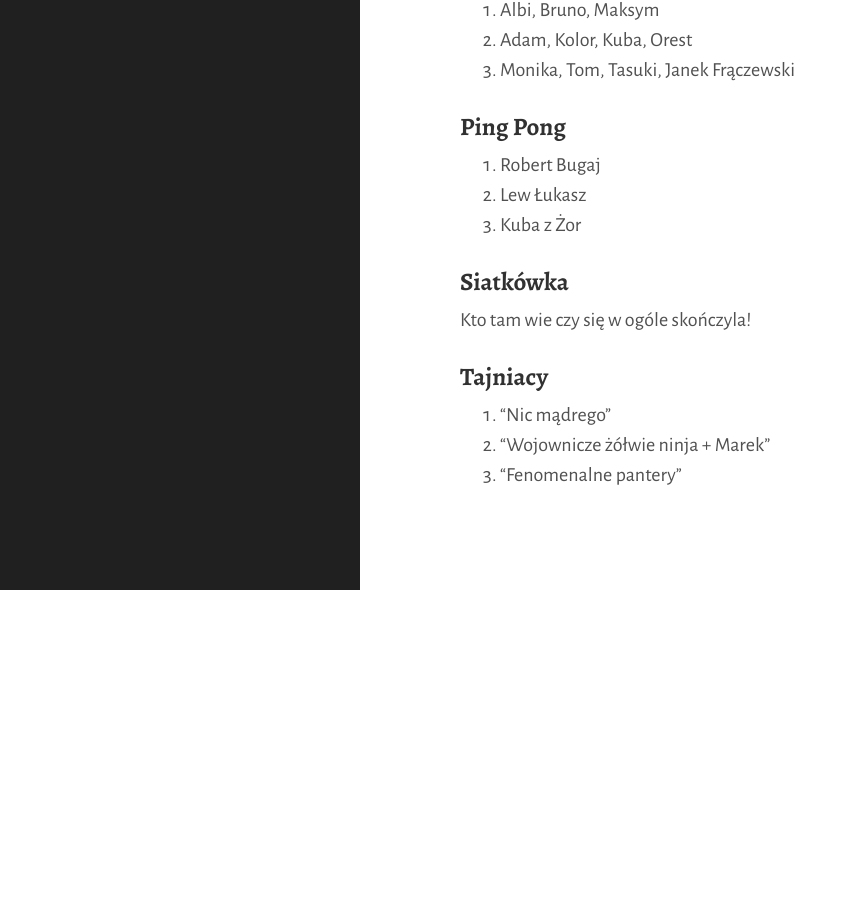
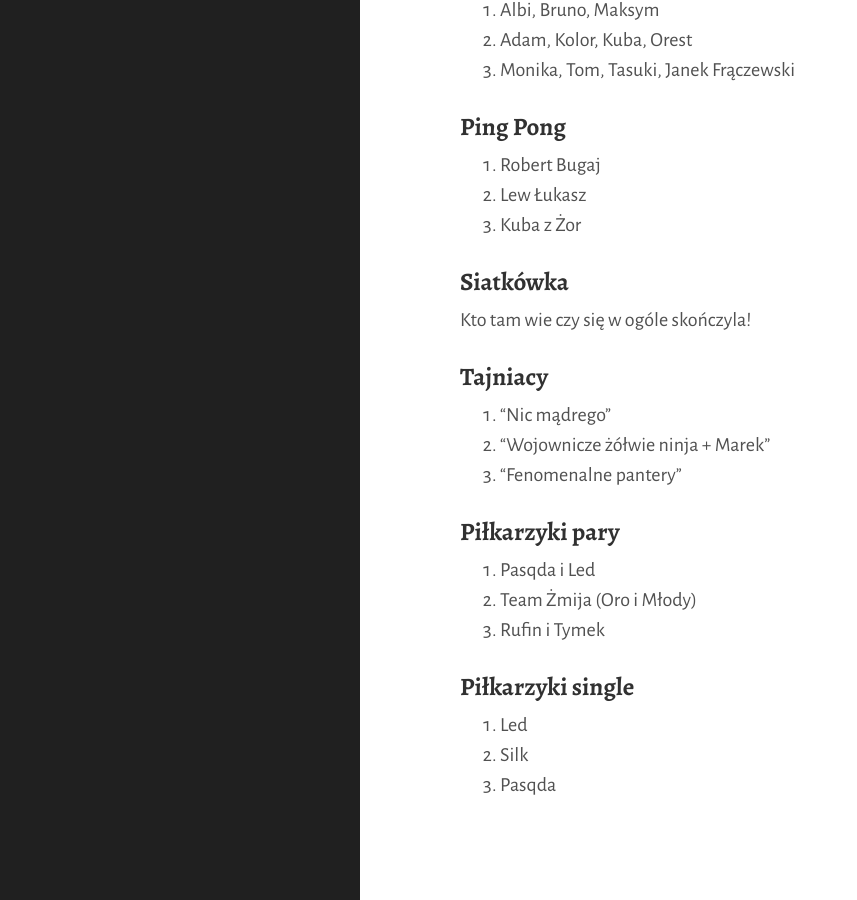
Before and after one commit to tasuki/lsg, a Jekyll site: the page built from 2023.md, in a window 1280 px wide and 900 px high, scrolled down 2570 px. Shown: the whole window, without its empty margins (0-857 px from the left). Built offline with Jekyll 4.4.1, drawn with Linux system fonts in a browser that asks for light colours; before the commit the page ends 3160 px from its top, so only the background shows below that.

Commit message:
Wyniki piłkarzyków z 2023

```diff
--- a/2023.md
+++ b/2023.md
@@ -118,3 +118,15 @@ Kto tam wie czy się w ogóle skończyla!
 1. "Nic mądrego"
 2. "Wojownicze żółwie ninja + Marek"
 3. "Fenomenalne pantery"
+
+### Piłkarzyki pary
+
+1. Pasqda i Led
+2. Team Żmija (Oro i Młody)
+3. Rufin i Tymek
+
+### Piłkarzyki single
+
+1. Led
+2. Silk
+3. Pasqda
```
